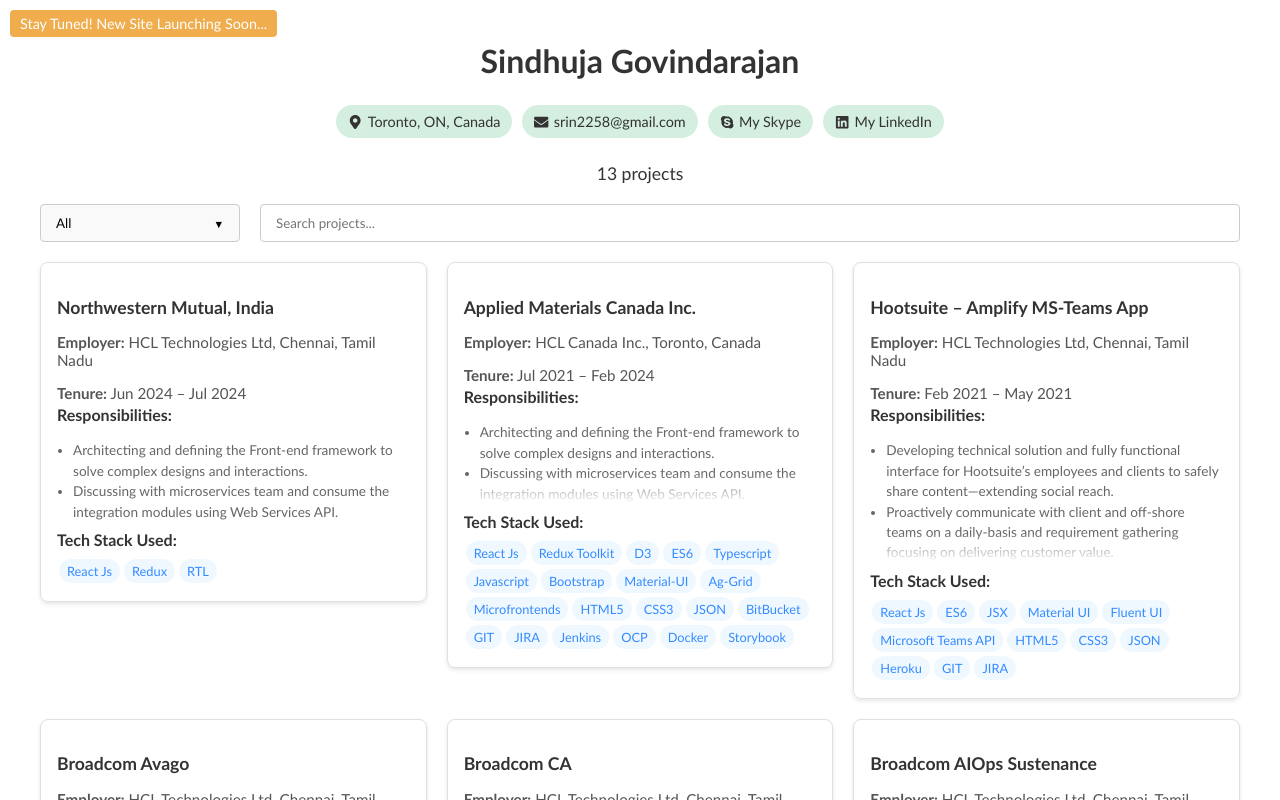
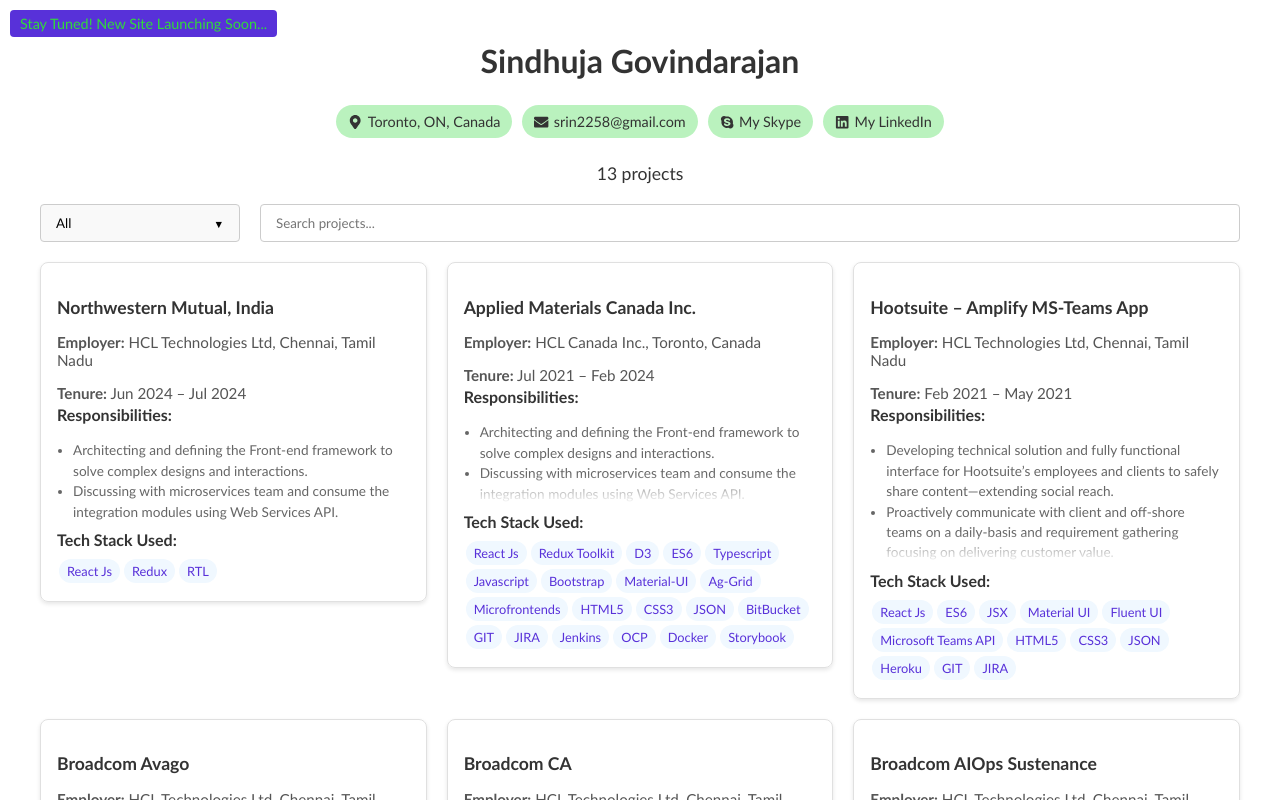
Before and after one commit to sindhujaGovindarajan/frontend-work-portfolio, a React (Create React App) app: page / in a window 1280 px wide. Shown: the top 800 px of the page. Built offline with nearby package versions, Linux system fonts and the light colour scheme.

Commit message:
wip: Theme colors and ComingSoon

```diff
--- a/src/components/Button.tsx
+++ b/src/components/Button.tsx
@@ -17,12 +17,12 @@
   text-decoration: none;
   color: white;
   font-size: 0.9rem;
-  background-color: ${(props) => props.theme.secondary.lightBlue};
+  background-color: ${(props) => props.theme.secondary.light};
   cursor: pointer;
   transition: background-color 0.3s ease;
 
   &:hover {
-    background-color: ${(props) => props.theme.secondary.blue};
+    background-color: ${(props) => props.theme.secondary.main};
   }
 
   svg {
--- a/src/components/ComingSoon.tsx
+++ b/src/components/ComingSoon.tsx
@@ -5,8 +5,8 @@
   position: absolute;
   top: 10px;
   left: 10px;
-  background-color: #f0ad4e;
-  color: white;
+  background-color: ${(props) => props.theme.secondary.main};
+  color: ${(props) => props.theme.primary.main};
   padding: 5px 10px;
   border-radius: 4px;
   font-size: 0.9rem;
--- a/src/components/ProjectCard.tsx
+++ b/src/components/ProjectCard.tsx
@@ -65,7 +65,7 @@
   padding: 4px 8px;
   margin: 2px;
   border-radius: 12px;
-  color: ${(props) => props.theme.secondary.blue};
+  color: ${(props) => props.theme.secondary.main};
   font-size: 0.8rem;
 `;
 
--- a/src/components/Theme.tsx
+++ b/src/components/Theme.tsx
@@ -25,10 +25,18 @@
   color: "#333",
   cardBackground: "#fff",
   cardColor: "#333",
-  chipBackground: "#d4efdf",
-  chipHover: "#aed6b8",
-  secondary: { blue: "#338bff", lightBlue: "#449cff" },
+  chipBackground: "",
+  chipHover: "",
+  primary: {
+    main: "#31D93C",
+    light: "#31D93C55",
+    lighter: "#31D93C88",
+    lightest: "#31D93C99",
+  },
+  secondary: { main: "#5831D9", bitLight: "#5831D999", light: "#5831D933" },
 };
+lightTheme.chipBackground = lightTheme.primary.light;
+lightTheme.chipHover = lightTheme.primary.lighter;
 
 const darkTheme = {
   background: "#333",
```
